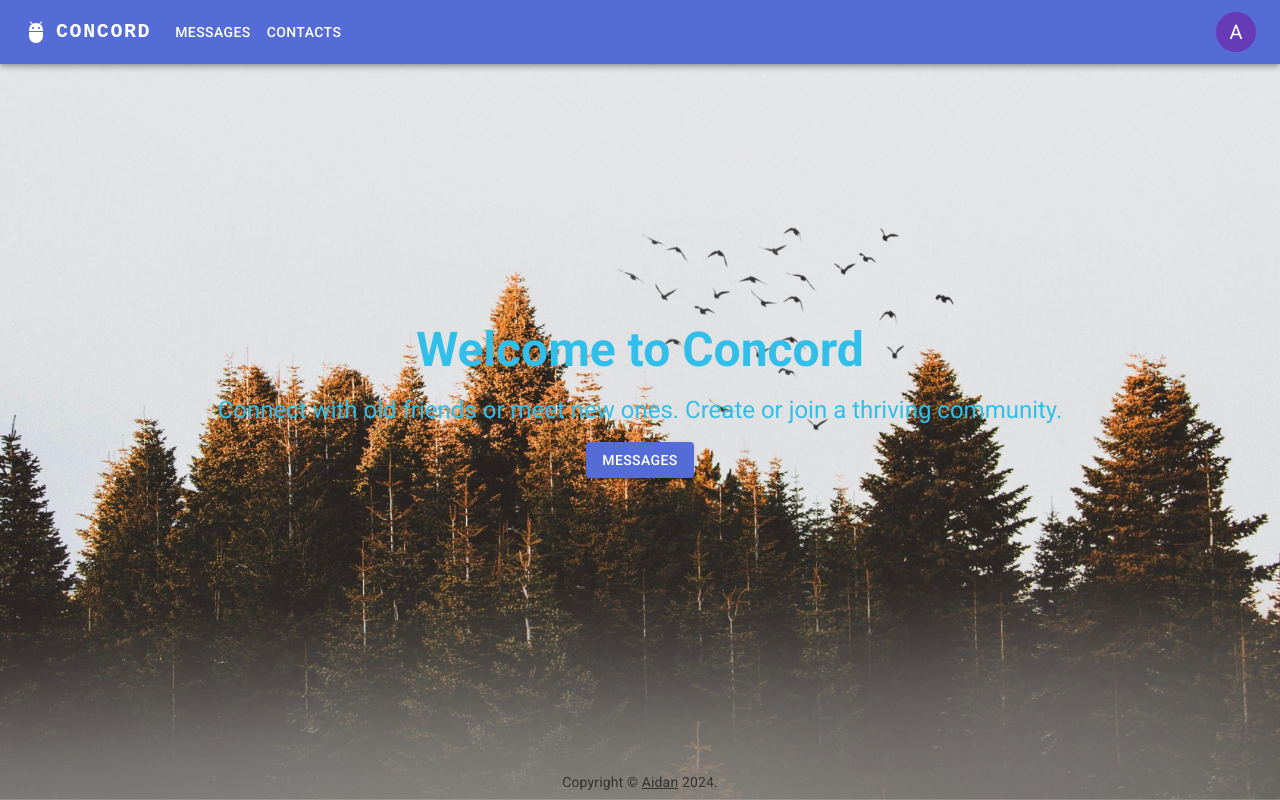
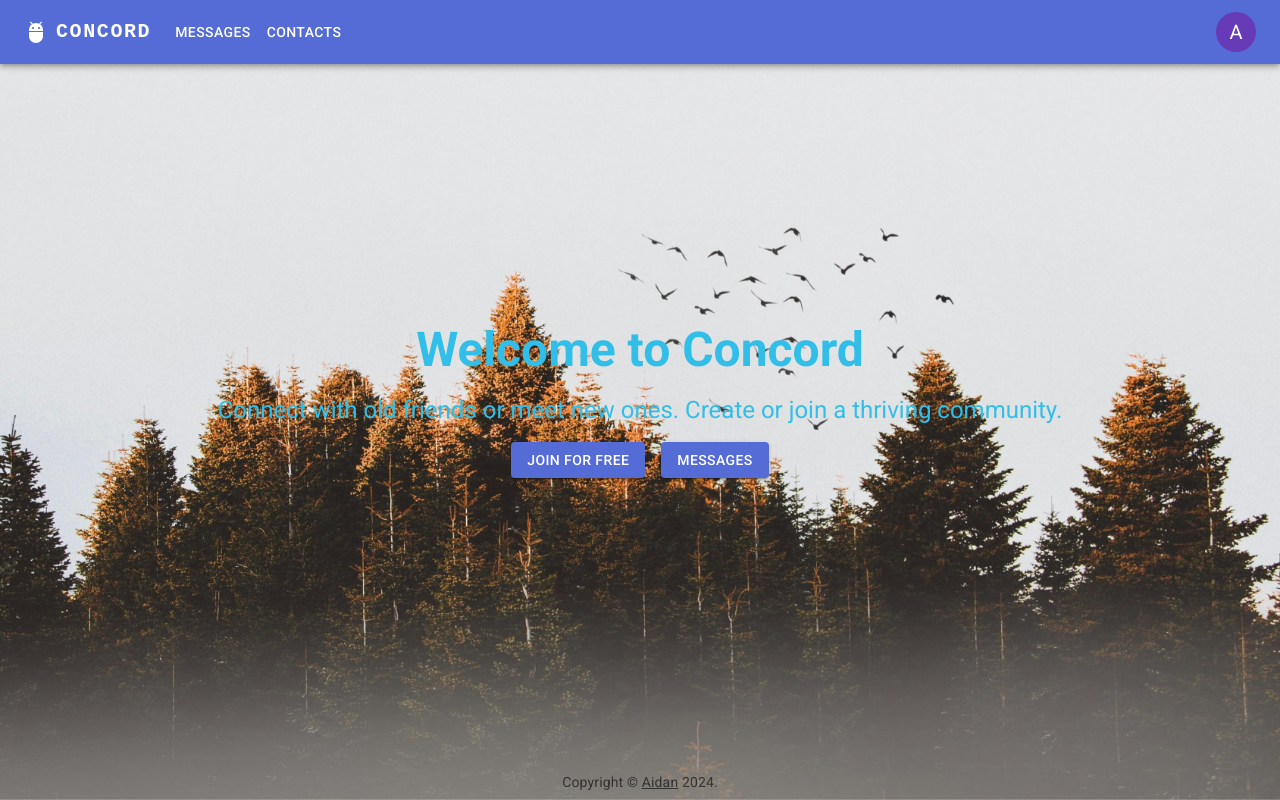
Before and after one commit to ADAidan/react-messaging-app, a React (Vite) app: page / in a window 1280 px wide. Built offline with nearby package versions, Linux system fonts and the light colour scheme.

Commit message:
added sign up button to home page

```diff
--- a/src/pages/home.jsx
+++ b/src/pages/home.jsx
@@ -46,6 +46,7 @@ const Home = () => {
 				<Stack direction="row" spacing={2} sx={{
 					justifyContent: 'center',
 				}}>
+					<Button variant="contained" href='/login'>join for free</Button>
 					<Button variant="contained" href='/messages'>messages</Button>
 				</Stack>
 				<Copyright />
```
